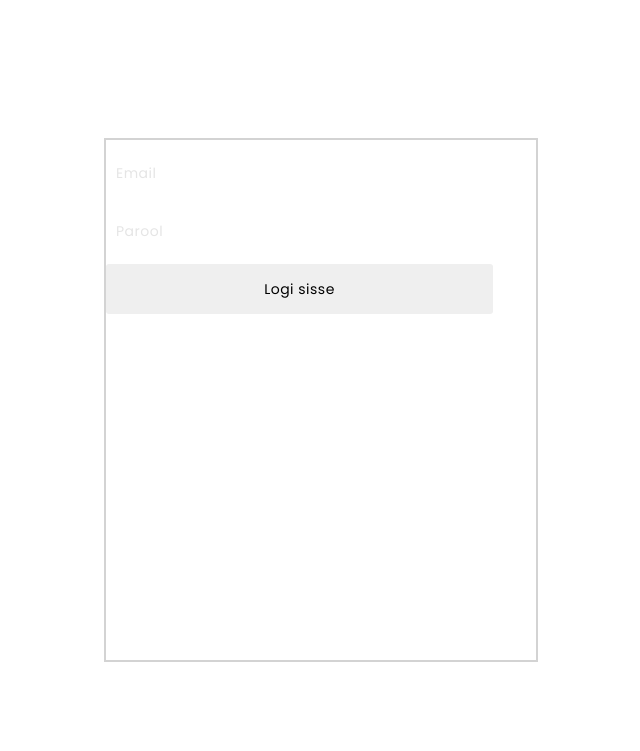
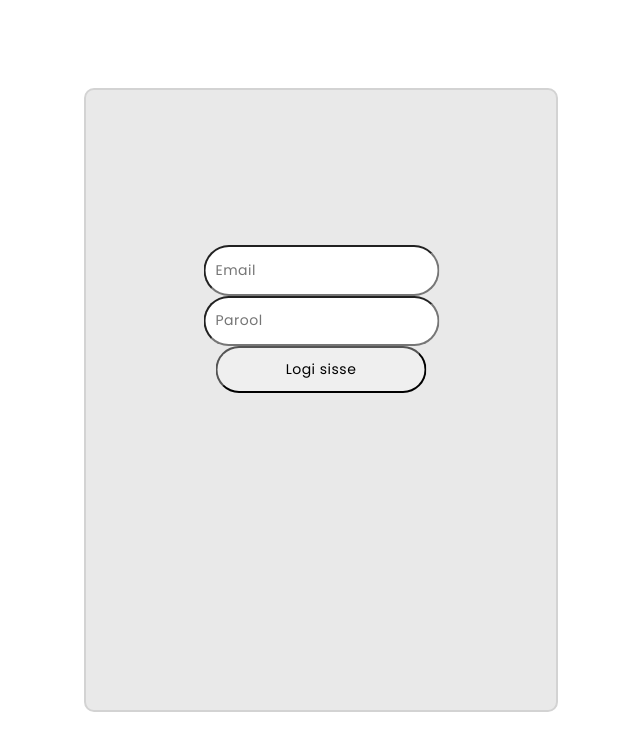
Before and after one commit to Naveler/Spordiosakond, a PHP site: page /Pages/login.php in a window 1280 px wide. Shown: the top 751 px of the page, without its empty margins (319-959 px from the left). Run offline with PHP 8.4, Linux system fonts and the light colour scheme.

Commit message:
fixing chit coz chris

```diff
--- a/Pages/CSS/login.css
+++ b/Pages/CSS/login.css
@@ -1,11 +1,10 @@
 .background {
-  width: 430px;
-  height: 520px;
+  width: 50%;
+  height: 50%;
   position: absolute;
   transform: translate(-50%, -50%);
   left: 50%;
   top: 50%;
-  border: var(--border);
 }
 
 form {
@@ -17,47 +16,33 @@ form {
   left: 50%;
   border-radius: 10px;
   backdrop-filter: blur(10px);
-  border: 2px solid rgba(255, 255, 255, 0.1);
+  border: 2px solid #d3d3d3;
   padding: 50px 35px;
   display: flex;
   flex-direction: column;
   justify-content: center;
   align-content: center;
+  background-color: var(--bg-color);
 }
 form * {
   font-family: "Poppins", sans-serif;
   letter-spacing: 0.5px;
-  outline: none;
-  border: none;
-}
-form h3 {
-  font-size: 32px;
-  font-weight: 500;
-  line-height: 42px;
-  text-align: center;
 }
 
-label {
-  display: block;
-  margin-top: 30px;
-  font-size: 16px;
-  font-weight: 500;
-}
 input {
   display: block;
-  height: 50px;
+  height: 15%;
+  border: 0.2;
   width: 90%;
-  border-radius: 3px;
+  border-radius: 3rem;
   padding: 0 10px;
   margin-top: 8px;
   font-size: 14px;
   font-weight: 300;
-}
-::placeholder {
-  color: #e5e5e5;
+  margin: auto;
 }
 button {
-  margin-top: 50px;
+  margin-top: 15%;
   width: 100%;
   background-color: #000000;
   color: #ffffff;
@@ -67,13 +52,3 @@ button {
   border-radius: 5px;
   cursor: pointer;
 }
-
-.social div {
-  background: red;
-  width: 150px;
-  border-radius: 3px;
-  padding: 5px 10px 10px 5px;
-  background-color: rgba(255, 255, 255, 0.27);
-  color: #eaf0fb;
-  text-align: center;
-}
```
